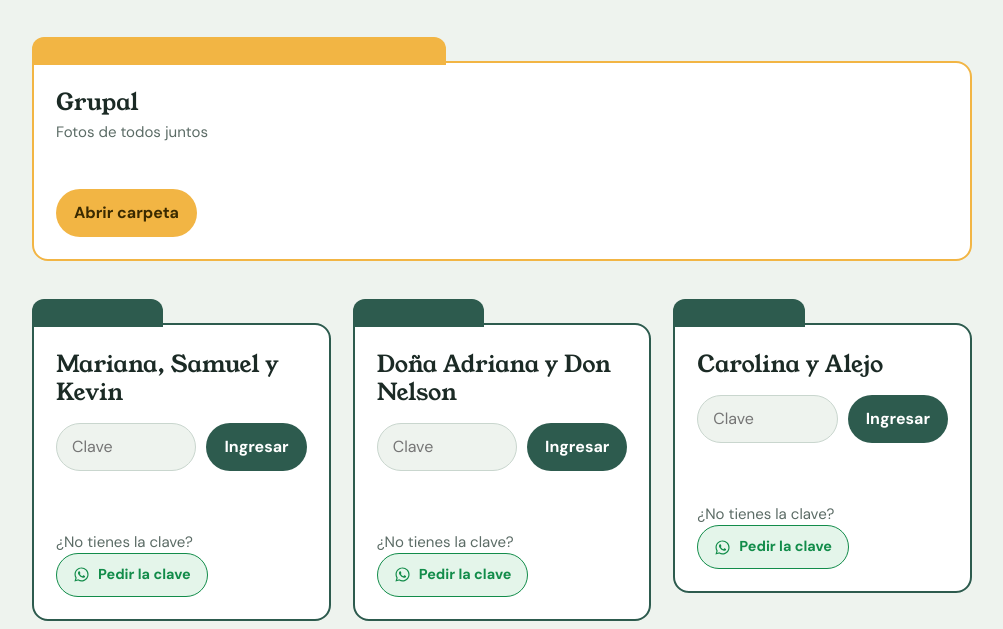
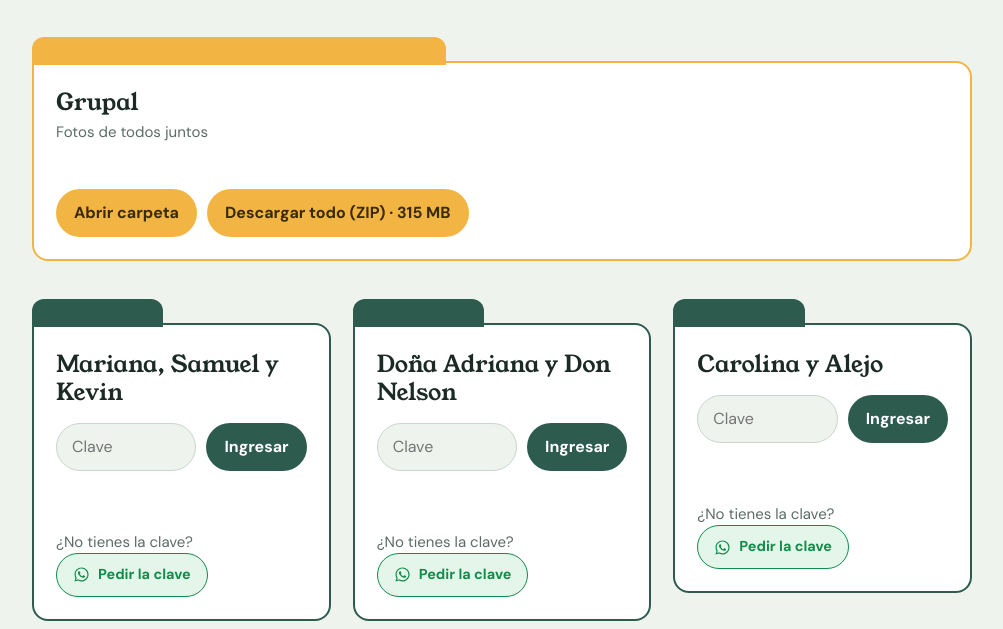
Before and after one commit to Jhonpi33/FOTOS_PANACHI, a plain HTML site: page index.html in a window 1280 px wide. Shown: the part 171-800 px from the top of the page, without its empty margins (138-1141 px from the left). Drawn offline with Linux system fonts and the light colour scheme.

Commit message:
Agrega boton Descargar todo (ZIP) por carpeta con enlaces cifrados

```diff
--- a/index.html
+++ b/index.html
@@ -72,7 +72,7 @@ footer p{margin:0 0 8px}
   <p class="lead">Elige tu carpeta. Si necesita clave, escríbeme por WhatsApp y te la envío en el momento.</p>
   <section class="grid" id="grid" aria-label="Carpetas de fotos"></section>
   <footer>
-    <p>Para bajar todo de una vez: abre la carpeta y elige <strong>Descargar todo</strong> en la parte superior de Drive.</p>
+    <p>Para bajar todo de una vez, toca <strong>Descargar todo (ZIP)</strong>: baja las fotos en alta calidad, sin importar si usas iPhone o Android.</p>
     <p>¿Necesitas ayuda? Escríbeme al <a href="https://wa.me/573186596536" style="color:var(--wa);font-weight:700">318&nbsp;659&nbsp;6536</a>.</p>
   </footer>
 </main>
@@ -84,11 +84,11 @@ footer p{margin:0 0 8px}
 var WHATSAPP = "573186596536"; // tu número con código de país
 
 var CARPETAS = [
-  { nombre: "Grupal", nota: "Fotos de todos juntos", url: "https://drive.google.com/drive/folders/1YFg5akBwNYMdjjU8HLXeS18ounUUssyX?usp=sharing", grupal: true },
-  { nombre: "Mariana, Samuel y Kevin", s: "0c6kBfw55CSsYATEXU+DQQ==", i: "U5l6jSLIubK4BGJH", d: "8+ORt3UX3nO1p+/I0DWhlktzpnBIpRF3nyT801hnecy1bP+pWzU6y7kHt3o2bKoPpujW0pTbXQLcE0V3r6822tYud+nPSAHSUi52htpAIknE456eQEBsTmHynEij2fCCIudzVw==" },
-  { nombre: "Doña Adriana y Don Nelson", s: "SMjxxO6tIu0EmePlamLnNQ==", i: "cZtdFlpCtlGTGZxj", d: "VqC67Cjv9f1cMTTsDr2wIaeNVFK2eYWQKmXRm1/94PSjSPjR57WJ65DsgNR1ADaANOIE6lehL1S1ecRuuytiX/7KNjFLQLHP9kboKmIAysgvzAf5QRKOk+H4av+0wjisCt7VCw==" },
-  { nombre: "Carolina y Alejo", s: "5pak0br89Py7GqsLbd8KBQ==", i: "PAPsR9xtig2SqllV", d: "DNqzpUTvRjg/NEM5WzE1gzA5bFsNk8dEaJTcEH+U8VC3Fh8x4+UEjWPKjPmUE+elO+jemhmmT1TCcEArUaV683UXMLknmVgyy48DGRQCcQs9k52z0BrS8F5Kugb4jGctS9JRig==" },
-  { nombre: "Carla", s: "EwdjKwr2SQ62vRJ3zEXiqQ==", i: "cnHcEkfrU20KF8kA", d: "Z1OjU5WmDTOcXGbNknAo3DMAmw/aYDZp0aIcvYEbxOF+wNbpoVrIJzLnPbwzYIT3dOjQ3Pho9pU2q1YdPyk0xMd/01WZm1g7/QYV4YNCQcI35/hnY6IYGve4HUQyMDYcLGivEA==" },
+  { nombre: "Grupal", nota: "Fotos de todos juntos", url: "https://drive.google.com/drive/folders/1YFg5akBwNYMdjjU8HLXeS18ounUUssyX?usp=sharing", grupal: true, zip: "https://drive.usercontent.google.com/download?id=1IbOFPiH_xdcmm54wcykmqsx2NkoCfxk2&export=download&authuser=0&confirm=t", zipMb: "315 MB" },
+  { nombre: "Mariana, Samuel y Kevin", s: "0c6kBfw55CSsYATEXU+DQQ==", i: "U5l6jSLIubK4BGJH", d: "8+ORt3UX3nO1p+/I0DWhlktzpnBIpRF3nyT801hnecy1bP+pWzU6y7kHt3o2bKoPpujW0pTbXQLcE0V3r6822tYud+nPSAHSUi52htpAIknE456eQEBsTmHynEij2fCCIudzVw==", zs: "npemgP+GpTtLzxpmofD7NA==", zi: "wCS77AhWUBnOnCzI", zd: "nJGHmpp4o9QIg2Sao/9/iT9oGVZ85xNW4yjUoR7GbGaUhC7lMofgxDCbNvU61jjSfpsgSe3kOJARdsKYw17FMhHdCS09R/dvUN4FcvK/THpv+3Bw0y/2ssC1FO0sp5NHyVa+a1FxQB95NvR7jLhs2/hTU29e3FPd+hMW63gqDeBYhZeeDfcy", zipMb: "187 MB" },
+  { nombre: "Doña Adriana y Don Nelson", s: "SMjxxO6tIu0EmePlamLnNQ==", i: "cZtdFlpCtlGTGZxj", d: "VqC67Cjv9f1cMTTsDr2wIaeNVFK2eYWQKmXRm1/94PSjSPjR57WJ65DsgNR1ADaANOIE6lehL1S1ecRuuytiX/7KNjFLQLHP9kboKmIAysgvzAf5QRKOk+H4av+0wjisCt7VCw==", zs: "C6NbV9Xp81xJEMbRZVtsZA==", zi: "yL2iAi43DaeSohb4", zd: "gzT1B8ccn2IbKEolJ/msV2EF64OWlGMNgTpaFfEOccNFDf/1MDBPlDALSY2HT4kRoilXykb4nwrxur5bia09ZTmA5AaaDg71Cn73cL82Qe8E5ws8qXpGKDuSF0rycLnba7LuRWG63tVvCI7DHHBJPDhPcbFLykVn8lXYVPVtH6qhymsu6wTK", zipMb: "304 MB" },
+  { nombre: "Carolina y Alejo", s: "5pak0br89Py7GqsLbd8KBQ==", i: "PAPsR9xtig2SqllV", d: "DNqzpUTvRjg/NEM5WzE1gzA5bFsNk8dEaJTcEH+U8VC3Fh8x4+UEjWPKjPmUE+elO+jemhmmT1TCcEArUaV683UXMLknmVgyy48DGRQCcQs9k52z0BrS8F5Kugb4jGctS9JRig==", zs: "zBBzAXJYfCMKcWQgYzm33g==", zi: "5datJGORZXwTlM3/", zd: "lnZSsr3okhyWBZd7vl0AZ+jVQOMtOGh4NhCUP3fRPJU8CIadEAt7JaZzJAnlAGQ8e0tIFU5V2SP1E6thBDSTSzw0OEIwWe6iyqMZA0quLo+IPXHUq0uTQP/EONtki4jfdO5CbdmN2umffanf9fxmYaljtw7KJ5yo6HpjWNhZz8WxfXzyNnrs", zipMb: "132 MB" },
+  { nombre: "Carla", s: "EwdjKwr2SQ62vRJ3zEXiqQ==", i: "cnHcEkfrU20KF8kA", d: "Z1OjU5WmDTOcXGbNknAo3DMAmw/aYDZp0aIcvYEbxOF+wNbpoVrIJzLnPbwzYIT3dOjQ3Pho9pU2q1YdPyk0xMd/01WZm1g7/QYV4YNCQcI35/hnY6IYGve4HUQyMDYcLGivEA==", zs: "GvLibL+Itscv/EpZ/SSgqA==", zi: "7B8/BLrMKgBFAaEQ", zd: "LcZ/k6+gIfFbBlKGxW3xd8+zLaNPkikEy00NVUTVR+baI8JnanHk6cdfO4WvOsV5qG7ZKNhoSIRfWdWkaJgMoF3QE+DvoMdRw8AWe5o8gKbgFmFR0bPe+uMZkfqlbU6E+5Zo+62hD8ZPr7K4qPjY9Mhpz7CV77xSeAy8PO81YaH7+rLj558U", zipMb: "85 MB" },
   { nombre: "Majo", s: "", i: "", d: "" }
 ];
 // ─────────────────────────────────────────────────────────────────────────────
@@ -116,6 +116,21 @@ function enlace(url){
   a.href = url; a.textContent = "Abrir carpeta";
   return a;
 }
+// Descarga directa del .zip ya subido a Drive: no arma nada en el navegador,
+// así funciona igual en iPhone y Android sin quedarse sin memoria.
+function zipBtn(url, mb){
+  var a = document.createElement("a");
+  a.className = "btn"; a.target = "_blank"; a.rel = "noopener";
+  a.href = url;
+  a.textContent = "Descargar todo (ZIP)" + (mb ? " · " + mb : "");
+  return a;
+}
+// Descifra el enlace del ZIP con la misma clave de la carpeta.
+async function zipDe(c, clave){
+  if (!c.zd) return null;
+  try { return await descifrar({s:c.zs, i:c.zi, d:c.zd}, clave); }
+  catch (e) { return null; }
+}
 var grid = document.getElementById("grid");
 CARPETAS.forEach(function(c){
   var f = document.createElement("div");
@@ -129,6 +144,7 @@ CARPETAS.forEach(function(c){
 
   if (c.url){
     row.appendChild(enlace(c.url));
+    if (c.zip) row.appendChild(zipBtn(c.zip, c.zipMb));
     card.appendChild(row);
   } else if (c.d){
     var inp = document.createElement("input");
@@ -142,6 +158,8 @@ CARPETAS.forEach(function(c){
       try {
         var url = await descifrar(c, inp.value);
         row.innerHTML = ""; row.appendChild(enlace(url));
+        var zu = await zipDe(c, inp.value);
+        if (zu) row.appendChild(zipBtn(zu, c.zipMb));
         m.textContent = "";
       } catch (e) {
         m.textContent = "Clave incorrecta. Inténtalo de nuevo.";
```
